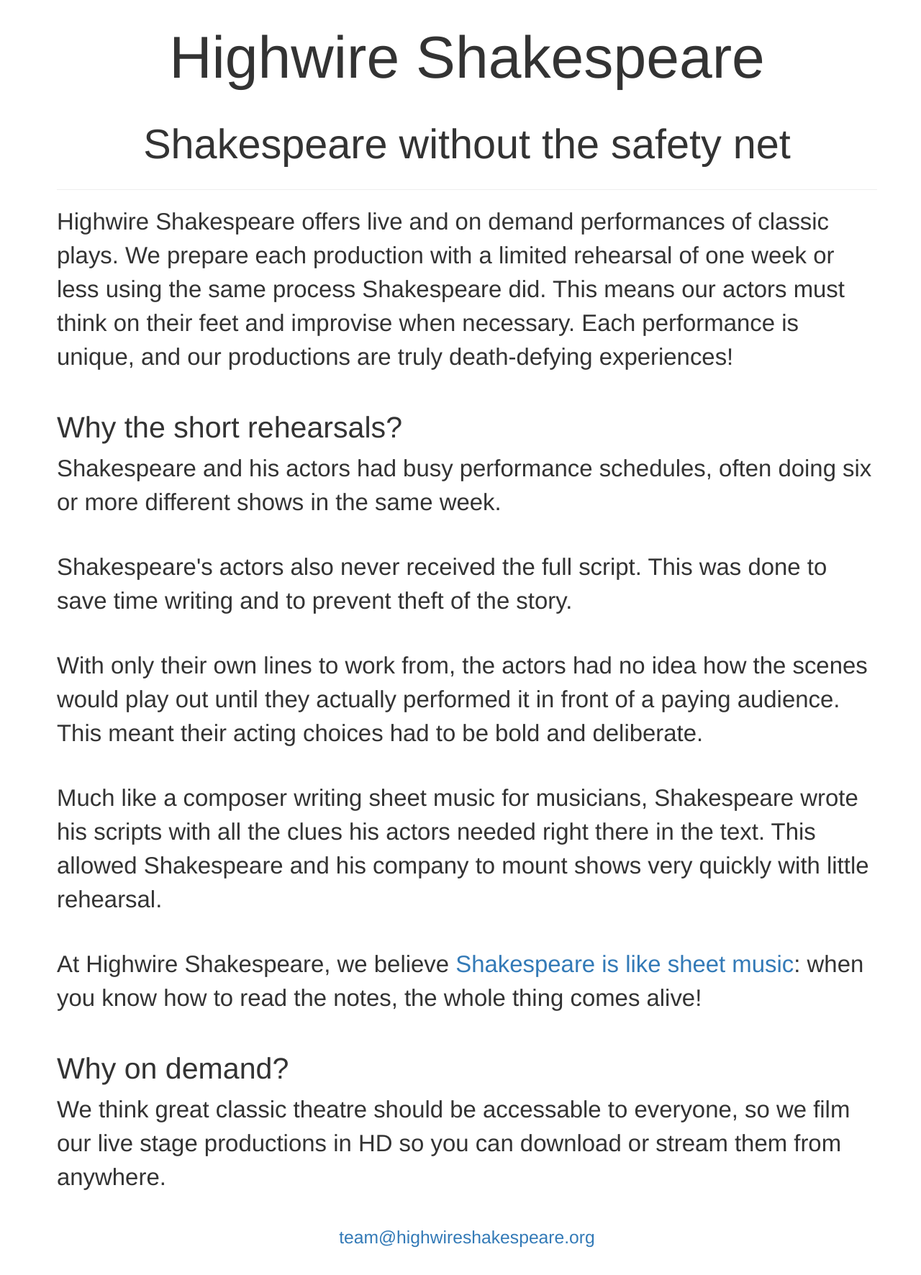
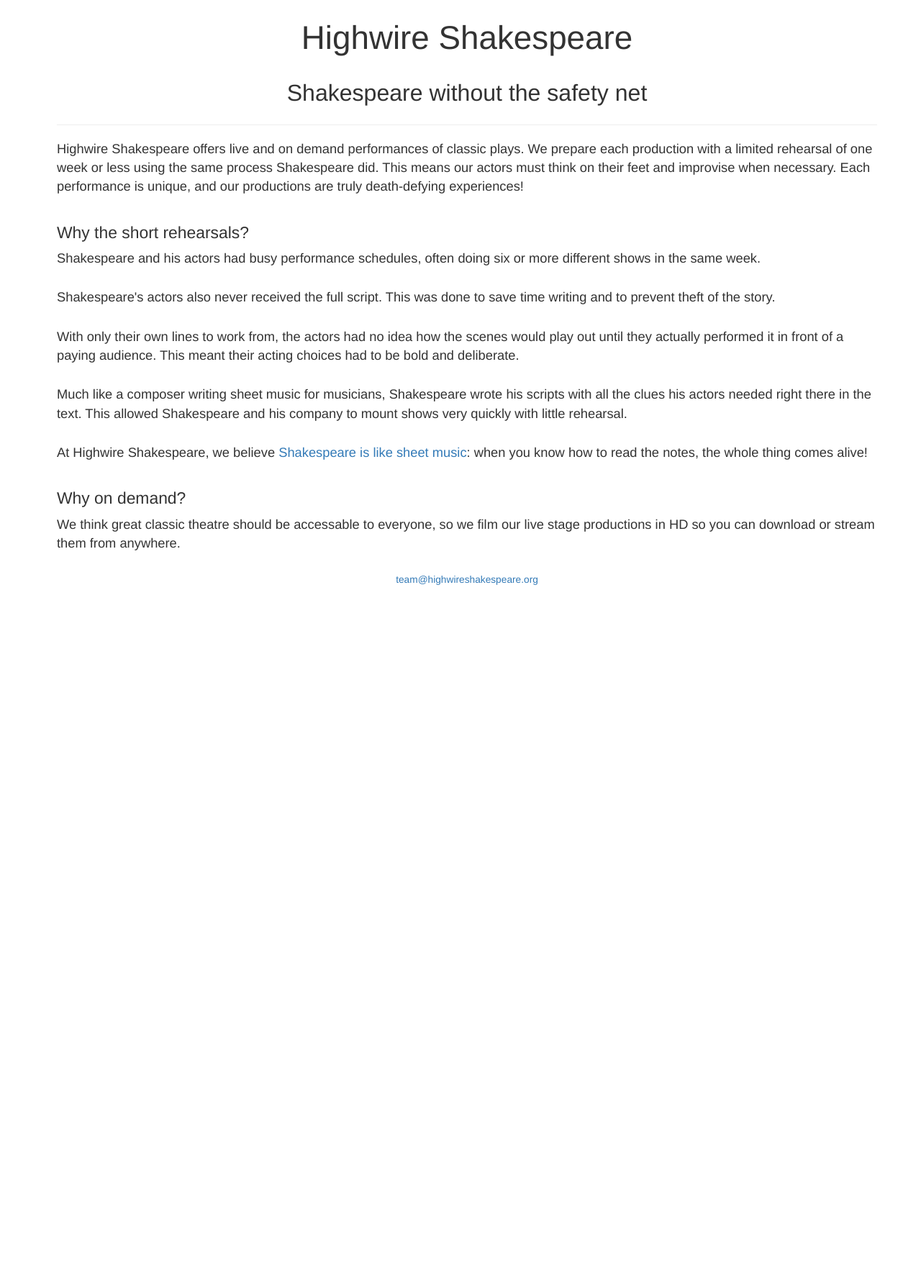
Before and after one commit to dperuo/hws, a Jekyll site: the page built from index.html, in a window 1280 px wide. Shown: the whole page at 72% size. Built offline with Jekyll 4.4.1, drawn with Linux system fonts in a browser that asks for light colours; nearby versions of some CDN libraries; Markdown is read by kramdown in place of the engine named in the settings; after the commit the page ends 900 px from its top, so only the background shows below that.

Commit message:
Switch to less.js

```diff
--- a/_includes/head.html
+++ b/_includes/head.html
@@ -4,8 +4,9 @@
 
         <link href="//netdna.bootstrapcdn.com/bootstrap/3.0.0/css/bootstrap.min.css" rel="stylesheet">
         <link href="//netdna.bootstrapcdn.com/font-awesome/4.0.3/css/font-awesome.css" rel="stylesheet">
-        <link href="./assets/css/custom.css" rel="stylesheet" />
+        <link href="./assets/less/custom.less" rel="stylesheet/less" />
 
         <script src="//ajax.googleapis.com/ajax/libs/jquery/1.10.2/jquery.min.js"></script>
         <script src="//netdna.bootstrapcdn.com/bootstrap/3.0.0/js/bootstrap.min.js"></script>
+        <script src="//cdnjs.cloudflare.com/ajax/libs/less.js/1.7.0/less.min.js"></script>
         <script src="./assets/js/flowtype.js"></script>
```
